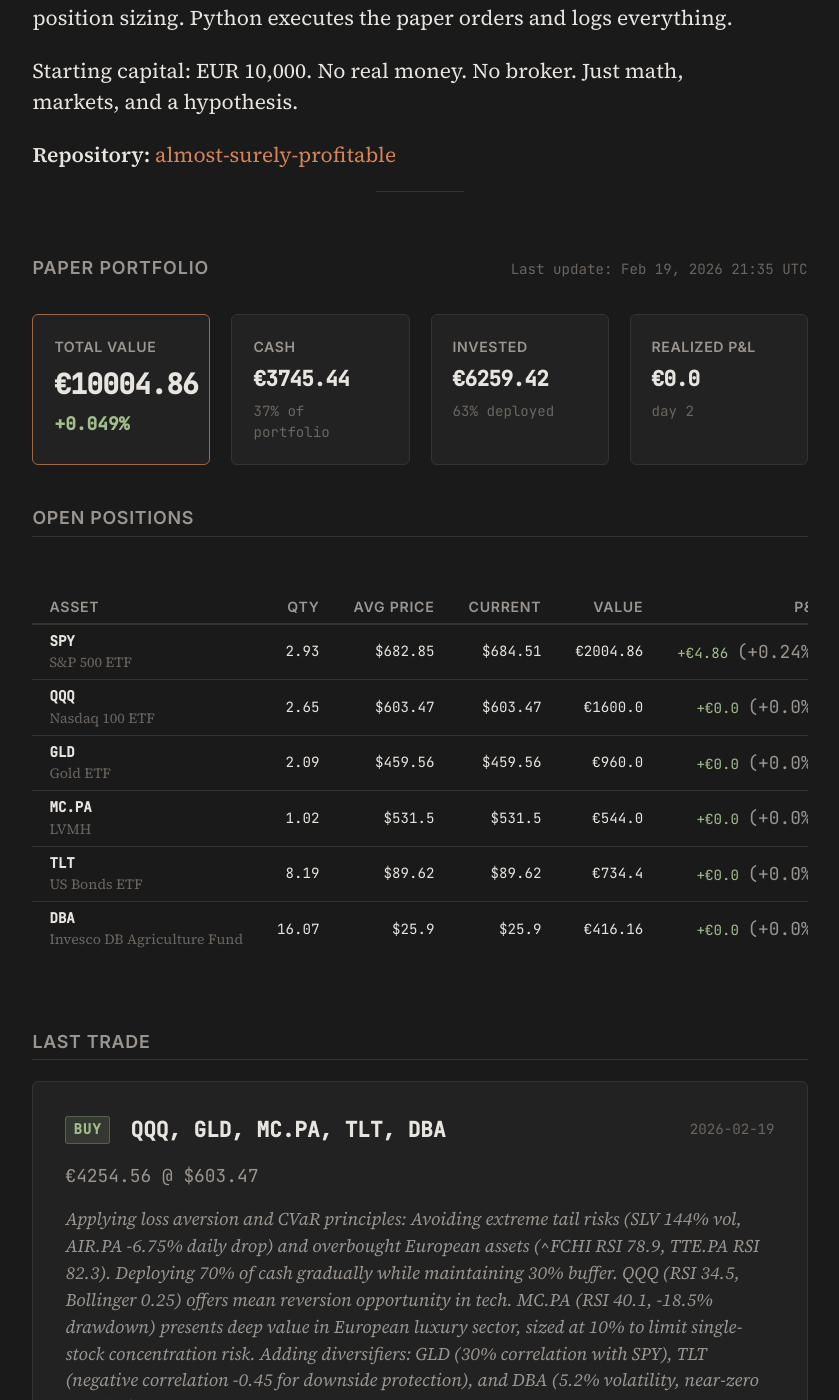
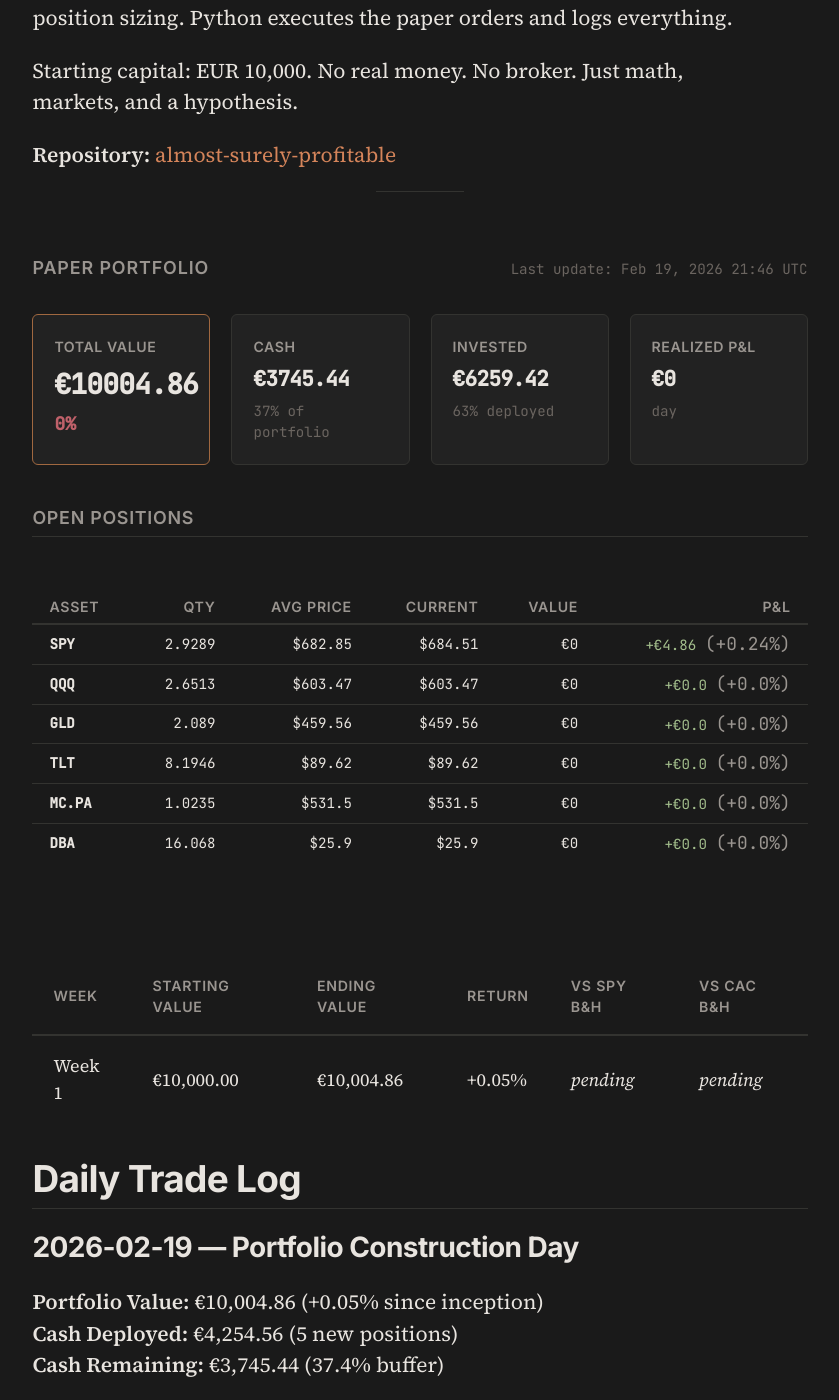
Before and after one commit to Alm0stSurely/alm0stsurely.github.io, a Jekyll site: the page built from trading.md, in a window 1280 px wide and 1400 px high, scrolled down 854 px. Shown: the whole window, without its empty margins (220-1059 px from the left). Built offline with Jekyll 4.4.1, drawn with Linux system fonts in a browser that asks for light colours; some of the changed text lies outside the part shown.

Commit message:
data: update portfolio positions 2026-02-19

```diff
--- a/_data/portfolio.json
+++ b/_data/portfolio.json
@@ -1,85 +1,117 @@
 {
-  "last_updated": "2026-02-19T21:35:21",
-  "starting_capital": 10000.00,
+  "last_updated": "Feb 19, 2026 21:46 UTC",
+  "total_value": 10004.86,
+  "total_return": 0.049,
   "cash": 3745.44,
-  "total_value": 10004.86,
-  "total_return_pct": 0.049,
-  "total_realized_pnl": 0.0,
-  "days_active": 2,
+  "cash_pct": 37.4,
+  "invested": 6259.42,
+  "invested_pct": 62.6,
+  "realized_pnl": 0.0,
+  "num_positions": 6,
   "positions": [
     {
       "ticker": "SPY",
-      "name": "S&P 500 ETF",
-      "quantity": 2.93,
+      "quantity": 2.9289,
       "avg_price": 682.85,
       "current_price": 684.51,
-      "market_value": 2004.86,
+      "value": 2004.86,
       "pnl": 4.86,
-      "pnl_pct": 0.24,
-      "allocation_pct": 20.0
+      "pnl_pct": 0.24
     },
     {
       "ticker": "QQQ",
-      "name": "Nasdaq 100 ETF",
-      "quantity": 2.65,
+      "quantity": 2.6513,
       "avg_price": 603.47,
       "current_price": 603.47,
-      "market_value": 1600.00,
+      "value": 1600.0,
       "pnl": 0.0,
-      "pnl_pct": 0.0,
-      "allocation_pct": 16.0
+      "pnl_pct": 0.0
     },
     {
       "ticker": "GLD",
-      "name": "Gold ETF",
-      "quantity": 2.09,
+      "quantity": 2.089,
       "avg_price": 459.56,
       "current_price": 459.56,
-      "market_value": 960.00,
+      "value": 960.0,
       "pnl": 0.0,
-      "pnl_pct": 0.0,
-      "allocation_pct": 9.6
+      "pnl_pct": 0.0
+    },
+    {
+      "ticker": "TLT",
+      "quantity": 8.1946,
+      "avg_price": 89.62,
+      "current_price": 89.62,
+      "value": 734.4,
+      "pnl": 0.0,
+      "pnl_pct": 0.0
     },
     {
       "ticker": "MC.PA",
-      "name": "LVMH",
-      "quantity": 1.02,
-      "avg_price": 531.50,
-      "current_price": 531.50,
-      "market_value": 544.00,
+      "quantity": 1.0235,
+      "avg_price": 531.5,
+      "current_price": 531.5,
+      "value": 544.0,
       "pnl": 0.0,
-      "pnl_pct": 0.0,
-      "allocation_pct": 5.4
-    },
-    {
-      "ticker": "TLT",
-      "name": "US Bonds ETF",
-      "quantity": 8.19,
-      "avg_price": 89.62,
-      "current_price": 89.62,
-      "market_value": 734.40,
-      "pnl": 0.0,
-      "pnl_pct": 0.0,
-      "allocation_pct": 7.3
+      "pnl_pct": 0.0
     },
     {
       "ticker": "DBA",
-      "name": "Invesco DB Agriculture Fund",
-      "quantity": 16.07,
-      "avg_price": 25.90,
-      "current_price": 25.90,
-      "market_value": 416.16,
+      "quantity": 16.068,
+      "avg_price": 25.9,
+      "current_price": 25.9,
+      "value": 416.16,
       "pnl": 0.0,
-      "pnl_pct": 0.0,
-      "allocation_pct": 4.2
+      "pnl_pct": 0.0
     }
   ],
-  "last_trade": {
-    "date": "2026-02-19",
-    "ticker": "QQQ, GLD, MC.PA, TLT, DBA",
-    "action": "buy",
-    "price": 603.47,
-    "amount": 4254.56,
-    "reasoning": "Applying loss aversion and CVaR principles: Avoiding extreme tail risks (SLV 144% vol, AIR.PA -6.75% daily drop) and overbought European assets (^FCHI RSI 78.9, TTE.PA RSI 82.3). Deploying 70% of cash gradually while maintaining 30% buffer. QQQ (RSI 34.5, Bollinger 0.25) offers mean reversion opportunity in tech. MC.PA (RSI 40.1, -18.5% drawdown) presents deep value in European luxury sector, sized at 10% to limit single-stock concentration risk. Adding diversifiers: GLD (30% correlation with SPY), TLT (negative correlation -0.45 for downside protection), and DBA (5.2% volatility, near-zero correlation)."
-  }
+  "recent_trades": [
+    {
+      "date": "2026-02-19",
+      "ticker": "DBA",
+      "action": "BUY",
+      "quantity": 16.068,
+      "price": 25.9,
+      "total": 416.16
+    },
+    {
+      "date": "2026-02-19",
+      "ticker": "TLT",
+      "action": "BUY",
+      "quantity": 8.1946,
+      "price": 89.62,
+      "total": 734.4
+    },
+    {
+      "date": "2026-02-19",
+      "ticker": "MC.PA",
+      "action": "BUY",
+      "quantity": 1.0235,
+      "price": 531.5,
+      "total": 544.0
+    },
+    {
+      "date": "2026-02-19",
+      "ticker": "GLD",
+      "action": "BUY",
+      "quantity": 2.089,
+      "price": 459.56,
+      "total": 960.0
+    },
+    {
+      "date": "2026-02-19",
+      "ticker": "QQQ",
+      "action": "BUY",
+      "quantity": 2.6513,
+      "price": 603.47,
+      "total": 1600.0
+    },
+    {
+      "date": "2026-02-17",
+      "ticker": "SPY",
+      "action": "BUY",
+      "quantity": 2.9289,
+      "price": 682.85,
+      "total": 2000.0
+    }
+  ]
 }
```
